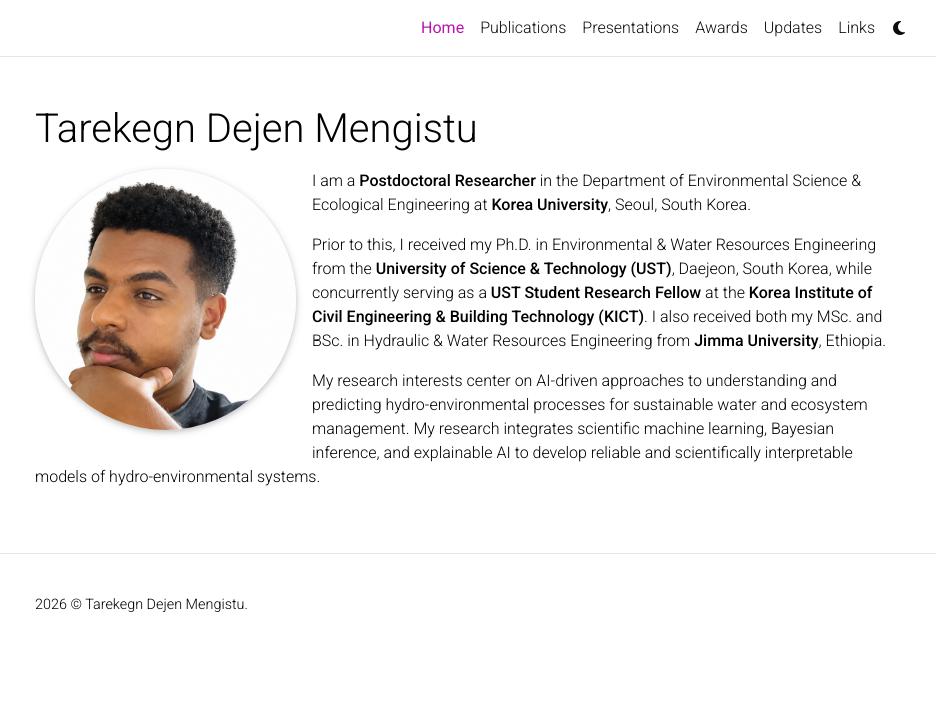
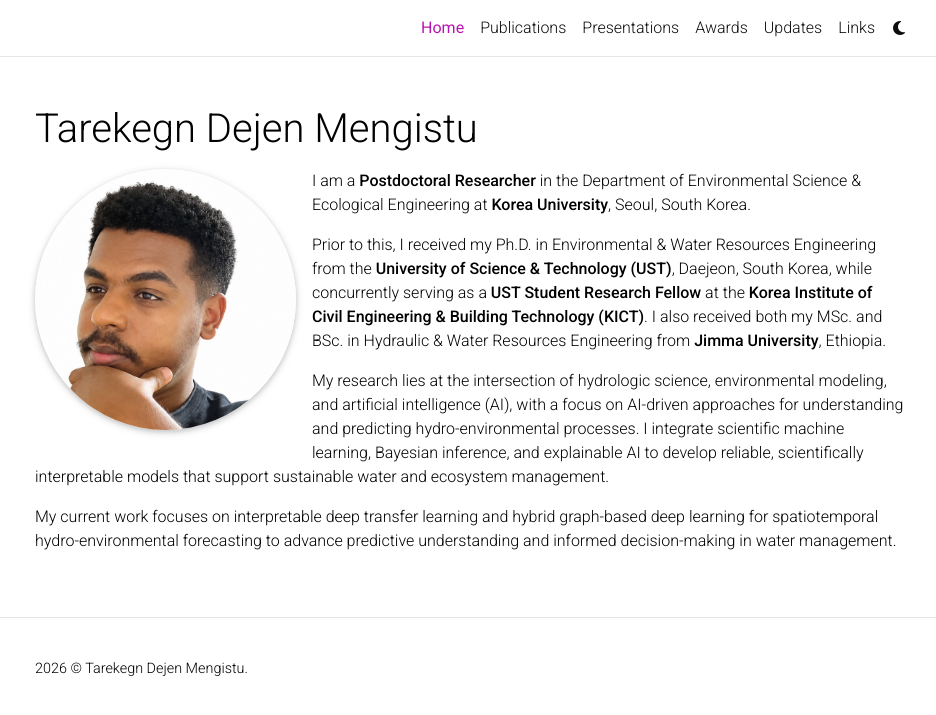
Before and after one commit to tdmengistu/tdmengistu.github.io, a Jekyll site: the page built from _pages/about.md, in a window 1280 px wide. Shown: the top 715 px of the page, without its empty margins (170-1106 px from the left). Built offline with Jekyll 4.4.1, drawn with Linux system fonts in a browser that asks for light colours; a style sheet for code colours, icons or effects is not loaded.

Commit message:
Update about.md

```diff
--- a/_pages/about.md
+++ b/_pages/about.md
@@ -17,4 +17,6 @@ I am a **Postdoctoral Researcher** in the Department of Environmental Science &
 
 Prior to this, I received my Ph.D. in Environmental & Water Resources Engineering from the **University of Science & Technology (UST)**, Daejeon, South Korea, while concurrently serving as a **UST Student Research Fellow** at the **Korea Institute of Civil Engineering & Building Technology (KICT)**. I also received both my MSc. and BSc. in Hydraulic & Water Resources Engineering from **Jimma University**, Ethiopia.
 
-My research interests center on AI-driven approaches to understanding and predicting hydro-environmental processes for sustainable water and ecosystem management. My research integrates scientific machine learning, Bayesian inference, and explainable AI to develop reliable and scientifically interpretable models of hydro-environmental systems.
+My research lies at the intersection of hydrologic science, environmental modeling, and artificial intelligence (AI), with a focus on AI-driven approaches for understanding and predicting hydro-environmental processes. I integrate scientific machine learning, Bayesian inference, and explainable AI to develop reliable, scientifically interpretable models that support sustainable water and ecosystem management.
+
+My current work focuses on interpretable deep transfer learning and hybrid graph-based deep learning for spatiotemporal hydro-environmental forecasting to advance predictive understanding and informed decision-making in water management.
```
